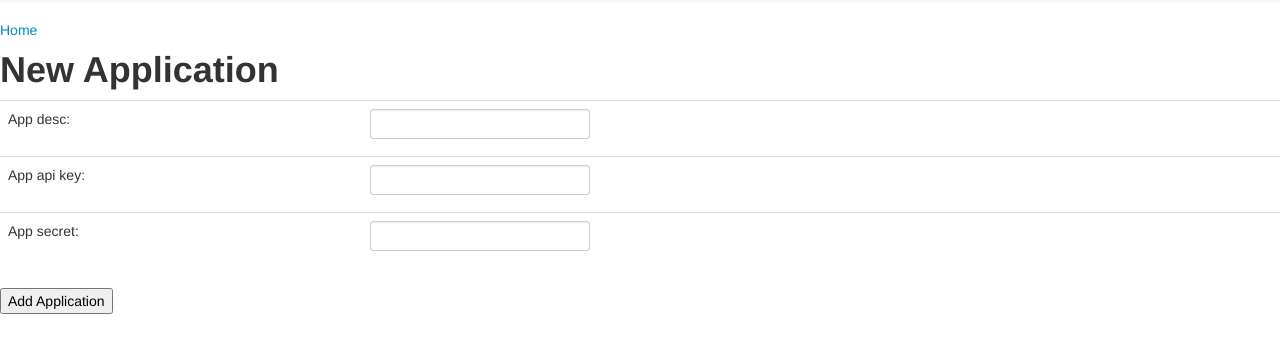
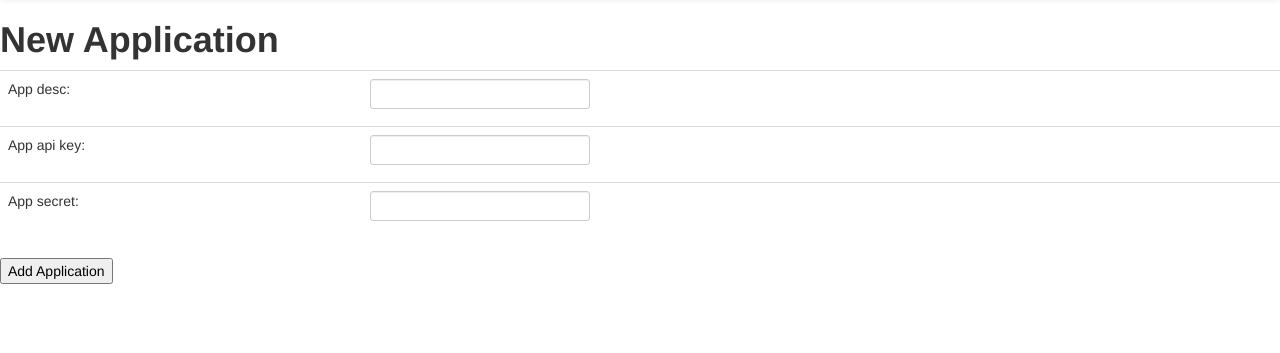
Before and after one commit to vivainio/authorizr, a Django app: page /appreg/addapp/ in a window 1280 px wide. Shown: the part 42-395 px from the top of the page. Run offline with Django 3.2, Linux system fonts and the light colour scheme.

Commit message:
remove "home" link from credform

```diff
--- a/authorizr/templates/appreg/credform.html
+++ b/authorizr/templates/appreg/credform.html
@@ -3,10 +3,6 @@
 {% block title %}Edit Credentials {% endblock %}
 
 {% block content %}
-
-
-
-<a href="/">Home</a>
 
 <h1>{{ title }}</h1>
 
```
